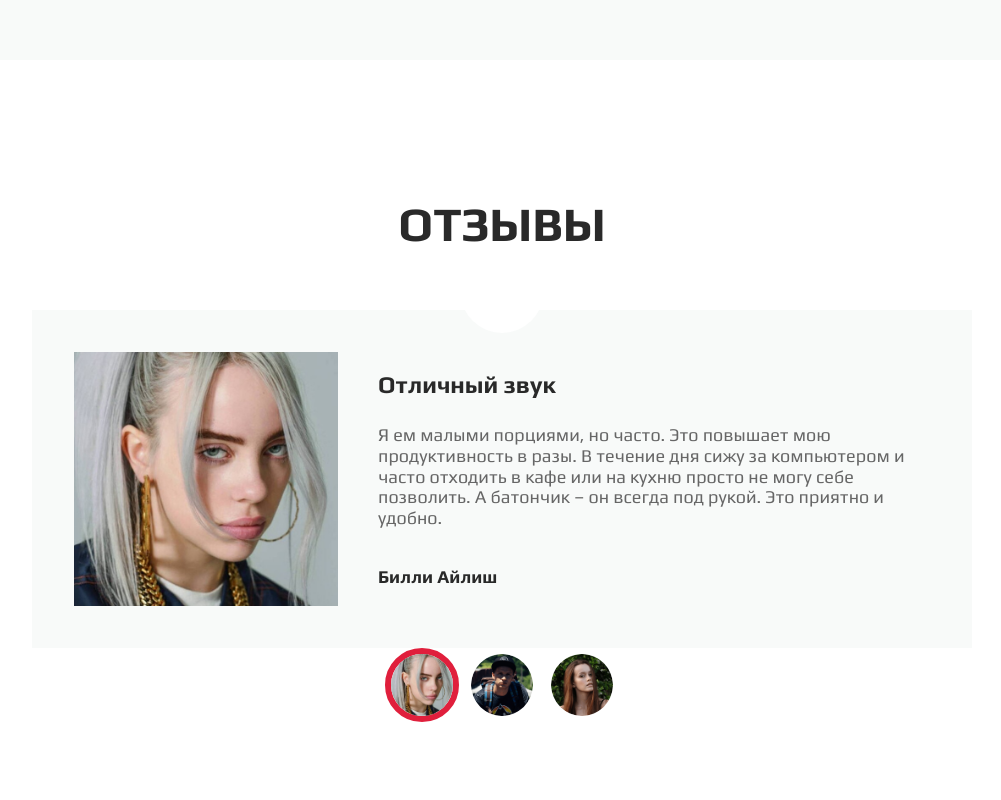
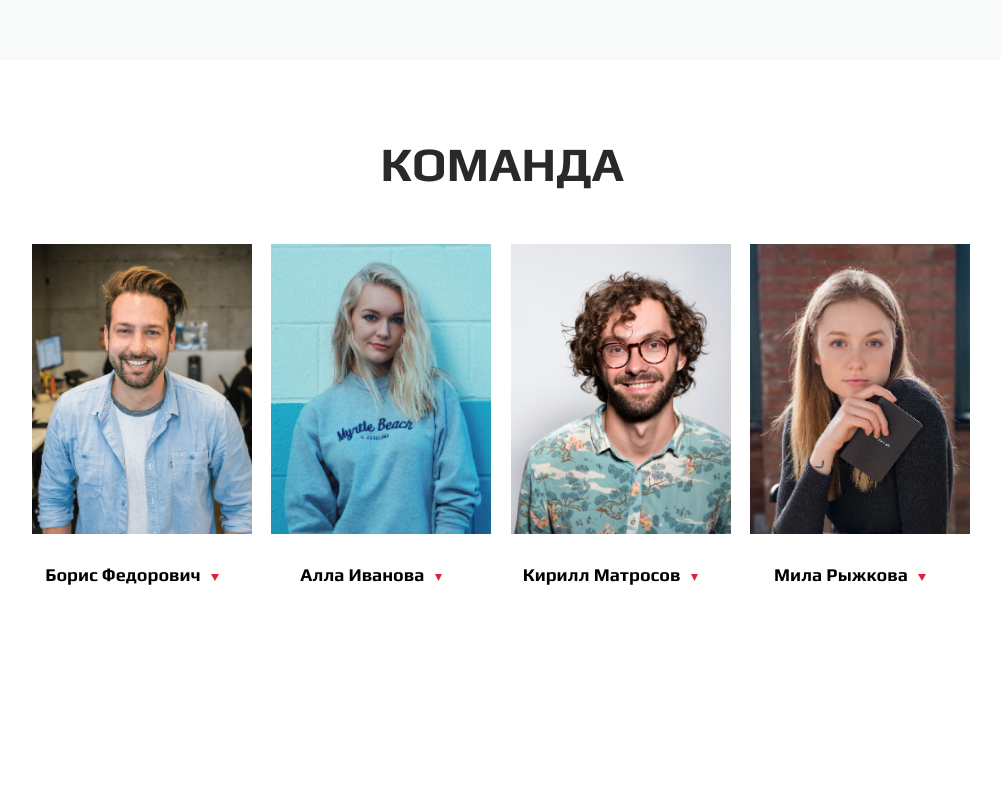
Before and after one commit to DeaRozze/beats, a plain HTML site: page index.html in a window 1280 px wide. Shown: the part 2340-3140 px from the top of the page, without its empty margins (138-1139 px from the left). Drawn offline with nearby package versions, Linux system fonts and the light colour scheme.

Commit message:
Add files via upload

```diff
--- /dev/null
+++ b/css/blocks/card.scss
@@ -0,0 +1,48 @@
+.card {
+  display: flex;
+  flex-direction: column;
+  width: rem(222px);
+  height: rem(454px);
+
+
+  &__header {
+    display: flex;
+    align-items: center;
+    margin-top: rem(25px);
+    flex-direction: column;
+    text-align: center;
+  }
+
+  &__button {
+    background-color: white;
+    border: none;
+
+  }
+
+  &__title {
+    color: black;
+    font-size: rem(18px);
+    font-weight: 700;
+  }
+
+  &__icon--top {
+    display: none;
+  }
+
+}
+
+.card__body {
+ display: flex;
+ flex-direction: column;
+ align-items:center;
+ text-align: center;
+ margin-top: rem(11px);
+
+ display: none;
+}
+
+.card__subtitle {
+  font-size: rem(16px);
+  color:black;
+  margin-bottom: rem(4px);
+}
--- /dev/null
+++ b/css/blocks/team.scss
@@ -0,0 +1,20 @@
+.team__section {
+  height: 100vh;
+  width: 100%;
+}
+
+.team__title {
+  text-align: center;
+  font-size: rem(48px);
+  text-transform: uppercase;
+  color:#292929;
+  line-height: rem(52px);
+  font-weight: 700;
+  margin-top: rem(78px);
+  margin-bottom: rem(54px);
+}
+
+.team__cards {
+  display: flex;
+  justify-content: space-between;
+}
--- a/css/main.scss
+++ b/css/main.scss
@@ -31,3 +31,5 @@ $phones:480px;
 @import "blocks/options";
 @import "blocks/arrows";
 @import "blocks/overlay";
+@import "blocks/team";
+@import "blocks/card";
--- a/index.html
+++ b/index.html
@@ -262,6 +262,98 @@
       </div>
     </section>
 
+    <section class="team__section">
+      <div class="container">
+        <div class="team__title">Команда</div>
+        <ul class="team__cards ">
+          <li class="cards__item card">
+            <div class="card__image">
+              <img src="./img/Rectangle 4.png" alt="" class="card__img">
+            </div>
+            <div class="card__header">
+              <div class="card__title">Борис Федорович
+                <button class="card__button ">
+                  <img src="./img/Polygon 1.svg" alt="" class="card__icon card__icon--down">
+                </button>
+                <button class="card__button ">
+                  <img src="./img/Frame 1.svg" alt="" class="card__icon card__icon--top">
+                </button>
+              </div>
+            </div>
+            <div class="card__body">
+              <div class="card__subtitle">Главный технолог</div>
+              <div class="card__text">
+                <p>Отвечает за вкусовые качества и калорийность.</p>
+              </div>
+            </div>
+          </li>
+          <li class="cards__item card">
+            <div class="card__image">
+              <img src="./img/Rectangle 4 (1).png" alt="" class="card__img">
+            </div>
+            <div class="card__header">
+              <div class="card__title">Алла Иванова
+                <button class="card__button ">
+                  <img src="./img/Polygon 1.svg" alt="" class="card__icon card__icon--down">
+                </button>
+                <button class="card__button ">
+                  <img src="./img/Frame 1.svg" alt="" class="card__icon card__icon--top">
+                </button>
+              </div>
+            </div>
+            <div class="card__body">
+              <div class="card__subtitle">Специалист по упаковке</div>
+              <div class="card__text">
+                <p>Автор запоминающегося стиля наших батончиков.</p>
+              </div>
+            </div>
+          </li>
+          <li class="cards__item card">
+            <div class="card__image">
+              <img src="./img/Rectangle 4 (2).png" alt="" class="card__img">
+            </div>
+            <div class="card__header">
+              <div class="card__title">Кирилл Матросов
+                <button class="card__button ">
+                  <img src="./img/Polygon 1.svg" alt="" class="card__icon card__icon--down">
+                </button>
+                <button class="card__button ">
+                  <img src="./img/Frame 1.svg" alt="" class="card__icon card__icon--top">
+                </button>
+              </div>
+            </div>
+            <div class="card__body">
+              <div class="card__subtitle">Оператор</div>
+              <div class="card__text">
+                <p>Разработал дизаннаушников beats solo 3.</p>
+              </div>
+            </div>
+          </li>
+          <li class="cards__item card">
+            <div class="card__image">
+              <img src="./img/Rectangle 4 (3).png" alt="" class="card__img">
+            </div>
+            <div class="card__header">
+              <div class="card__title">Мила Рыжкова
+                <button class="card__button ">
+                  <img src="./img/Polygon 1.svg" alt="" class="card__icon card__icon--down">
+                </button>
+                <button class="card__button ">
+                  <img src="./img/Frame 1.svg" alt="" class="card__icon card__icon--top">
+                </button>
+              </div>
+            </div>
+            <div class="card__body">
+              <div class="card__subtitle">PR, маркетинг</div>
+              <div class="card__text">
+                <p>По всем вопросам сотрудничества и рекламы писать только Миле. </p>
+              </div>
+            </div>
+          </li>
+        </ul>
+      </div>
+    </section>
+
     <section class="section comments__section">
       <div class="container">
         <h2 class="section__title">отзывы</h2>
@@ -446,10 +538,10 @@
 
   </a>
 
-  <div class="overlay" >
-    <div class="overlay__menu" >
-      <nav class="menu" >
-        <ul class="menu__list" >
+  <div class="overlay">
+    <div class="overlay__menu">
+      <nav class="menu">
+        <ul class="menu__list">
           <li class="menu__item ">
             <a href="" class="menu__link">О нас</a>
           </li>
@@ -477,6 +569,7 @@
   </div>
   <script src="https://cdnjs.cloudflare.com/ajax/libs/jquery/3.7.1/jquery.min.js"></script>
   <script src="./beats.js"> </script>
+  <script src="./team.js"> </script>
 </body>
 
 </html>
--- /dev/null
+++ b/team.js
@@ -0,0 +1,7 @@
+$(document).ready(() => {
+
+  $('.card__header').on('click', function() {
+    $(this).next().slideToggle(500);
+
+  })
+});
```
Also changed, not shown: css/main.css, img/Frame 1.svg (added), img/Polygon 1.svg (added), img/Rectangle 4 (1).png (added), img/Rectangle 4 (2).png (added), img/Rectangle 4 (3).png (added), img/Rectangle 4.png (added).
